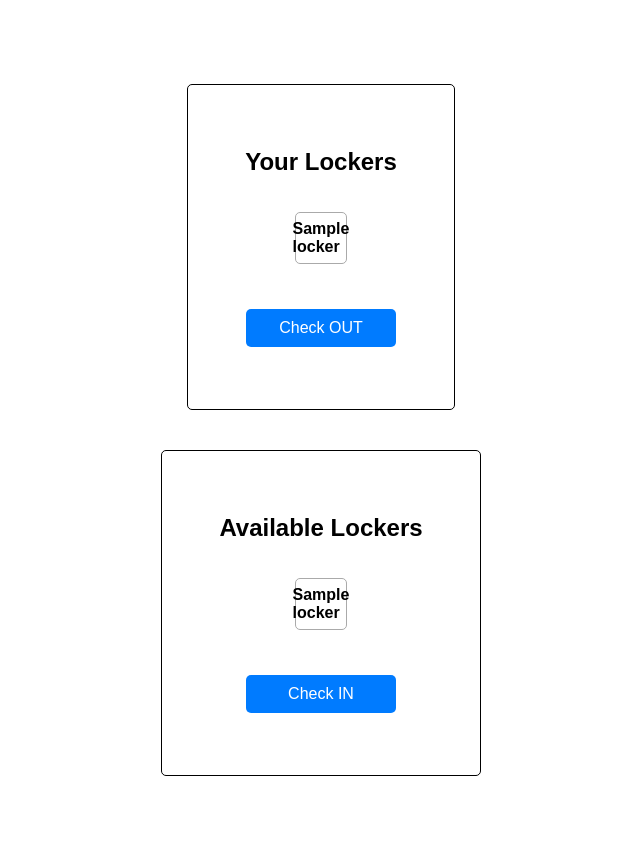
After one commit to nishanth-reddy-m/Smart-Lockers-Management-System, a Flask app: template templates/interface.html in a window 1280 px wide. The commit adds this page. Shown: the whole page, without its empty margins (319-959 px from the left). Run offline with Flask 3, Linux system fonts and the light colour scheme; the template is opened without the code that fills it: most values are stand-ins (such as "Sample title", 1, 10 or a date in 2020).

Commit message:
User Interface added

```diff
--- a/app.py
+++ b/app.py
@@ -92,6 +92,26 @@ def register():
     flash('Not yet Verified')
     return render_template('register.html',condition2='disabled')
 
+def private_disabled(locker):
+    userid = session['userid']
+    db = mongo.majorproject
+    dblocker = db.users.find_one({'userid':userid},{'_id': 0, 'checked_in': 1})
+    try:
+        privatelockers = dblocker['checked_in']
+        return locker not in privatelockers
+    except KeyError:
+        privatelockers = []
+        return locker not in privatelockers
+
+def public_disabled(locker):
+    db = mongo.majorproject
+    dblocker = db.lockers.find_one({},{'_id': 0, 'available_lockers': 1})
+    try:
+        publiclockers = dblocker['available_lockers']
+        return locker not in publiclockers
+    except KeyError:
+        publiclockers = []
+        return locker not in publiclockers
 
 @app.route('/login', methods=['GET','POST'])
 def login():
@@ -102,9 +122,13 @@ def login():
             userpass = request.form['userpass']
             user=db.users.find_one({'userid':userid,'userpass':userpass})
             if user:
-                return 'Logged in'
+                session['userid'] = userid
+                dblockers = db.lockers.find_one({},{'_id': 0, 'all_lockers': 1})
+                lockers = dblockers['all_lockers']
+                return render_template('interface.html',lockers=lockers,private_disabled=private_disabled,public_disabled=public_disabled)
             else:
-                return 'Invalid UserID or password'
+                flash('Invalid UserID or Password')
+                return render_template('login.html', userid=userid)
     return render_template('login.html')
 
 @app.route('/reset', methods=['GET','POST'])
@@ -156,9 +180,5 @@ def reset():
 
     return render_template('validate.html')
 
-@app.route('/test')
-def test():
-    return redirect('/#')
-
 if(__name__=='__main__'):
     app.run(debug = True)
--- a/static/styles.css
+++ b/static/styles.css
@@ -99,3 +99,45 @@ button:disabled {
   color: #0056b3;
   cursor: pointer;
 }
+ul {
+  list-style-type: none;
+  padding: 0;
+  display: flex;
+  flex-wrap: wrap;
+  justify-content: center;
+}
+li {
+  margin: 10px;
+}
+input[type="checkbox"] {
+  display: none;
+}
+label.checkbox {
+  position: relative;
+  padding: 25px;
+  margin-bottom: 10px;
+  cursor: pointer;
+  border: 1px solid #aaa;
+  border-radius: 5px;
+  background-color: #fff;
+  transition: background-color 0.3s ease;
+}
+label.checkbox:hover {
+  border: 1px solid #4caf50;
+}
+input[type="checkbox"]:checked + label.checkbox {
+  background-color: #4caf50;
+  color: #fff;
+  border-color: #4caf50;
+}
+input[type="checkbox"]:disabled + label.checkbox {
+  background-color: grey;
+  cursor: not-allowed;
+}
+label.checkbox:after {
+  content: attr(data-number);
+  position: absolute;
+  left: 50%;
+  top: 50%;
+  transform: translate(-50%, -50%);
+}
--- /dev/null
+++ b/templates/interface.html
@@ -0,0 +1,39 @@
+<!DOCTYPE html>
+<html lang="en">
+<head>
+    <meta charset="UTF-8">
+    <meta name="viewport" content="width=device-width, initial-scale=1.0">
+    <title>Interface</title>
+    <link rel="stylesheet" href="{{url_for('static',filename='styles.css')}}">
+</head>
+<body>
+    <div class="container">
+        <h2>Your Lockers</h2>
+        <form method="post">
+            <ul>
+                {% for locker in lockers %}
+                <li>
+                    <input type="checkbox" id="user_{{locker}}" name="user_lockers" value="{{locker}}" {% if private_disabled(locker) %}disabled{% endif %}>
+                    <label class="checkbox {% if private_disabled(locker) %}disabled{% endif %}" for="user_{{locker}}" data-number="{{locker}}"></label>
+                </li>
+                {% endfor %}
+            </ul>
+            <div class="centre"><button type="submit" class="mainbutton" name="checkout">Check OUT</button></div>
+        </form>
+    </div>
+    <div class="container">
+        <h2>Available Lockers</h2>
+        <form method="post">
+            <ul>
+                {% for locker in lockers %}
+                <li>
+                    <input type="checkbox" id="global_{{locker}}" name="global_lockers" value="{{locker}}" {% if public_disabled(locker) %}disabled{% endif %}>
+                    <label class="checkbox {% if public_disabled(locker) %}disabled{% endif %}" for="global_{{locker}}" data-number="{{locker}}"></label>
+                </li>
+                {% endfor %}
+            </ul>
+            <div class="centre"><button type="submit" class="mainbutton" name="checkin">Check IN</button></div>
+        </form>
+    </div>
+</body>
+</html>
```
Also changed, not shown: templates/login.html (+14 -3 lines), 1 other file.
